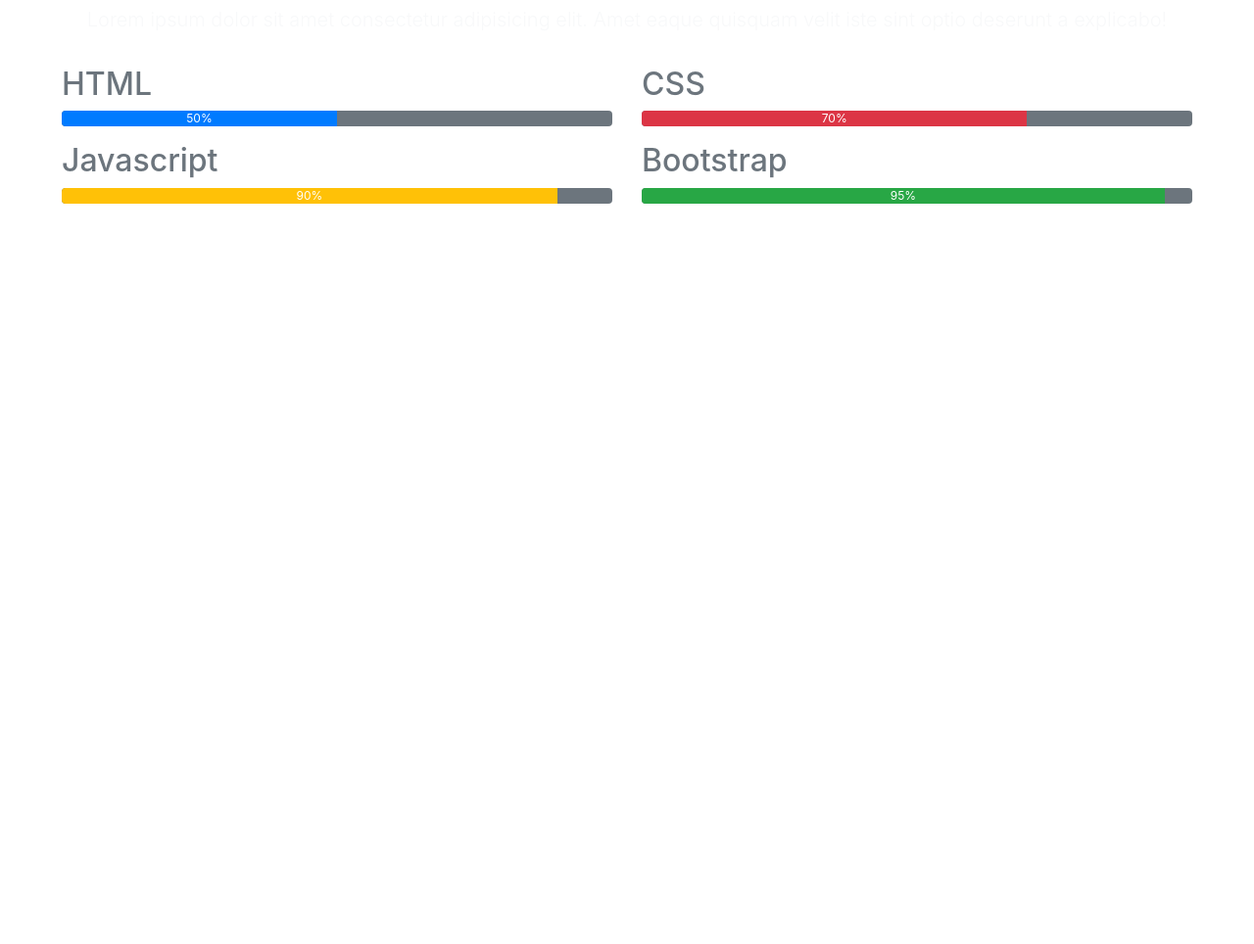
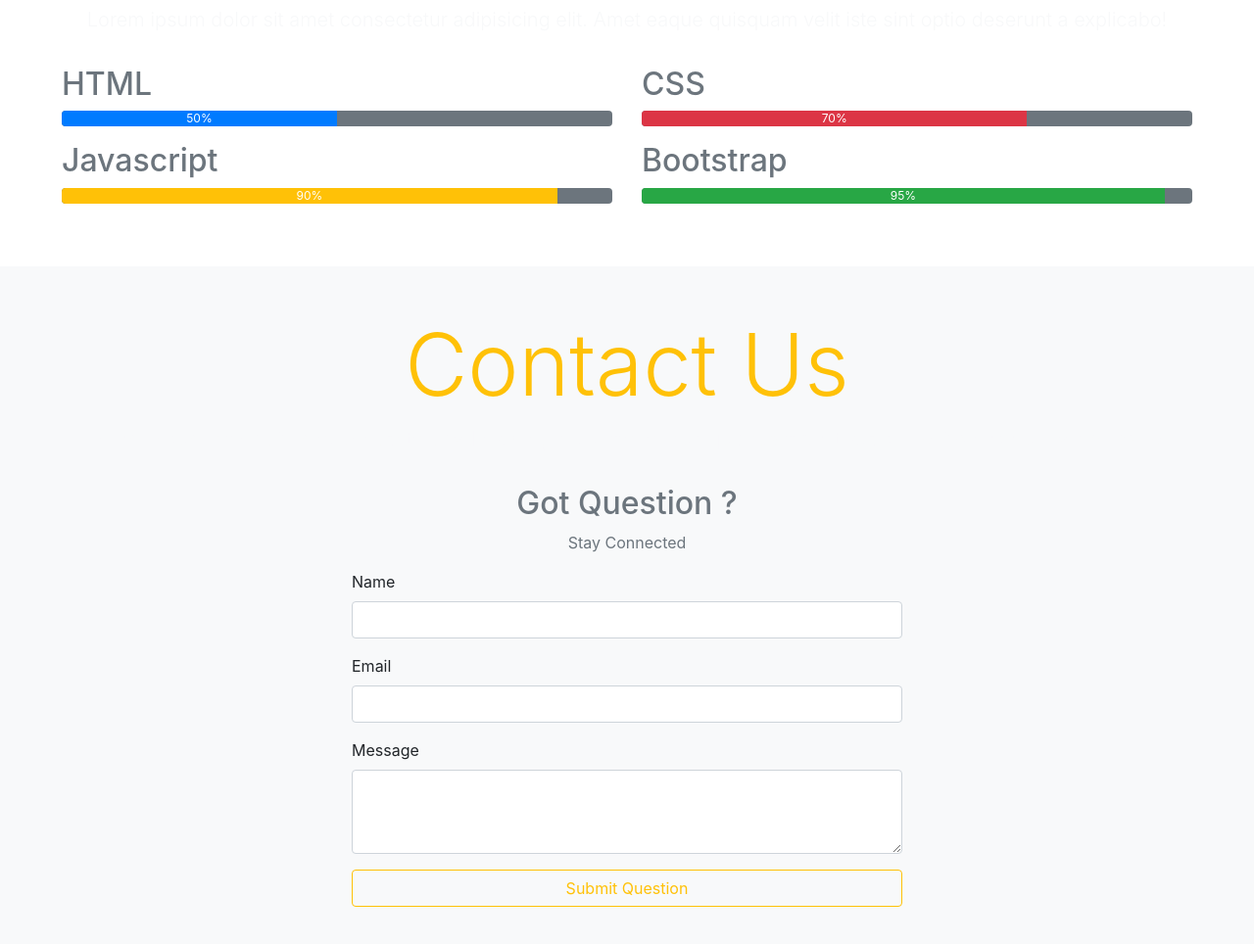
Before and after one commit to magicolala/Pure-Bootstrap-Website, a plain HTML site: page index.html in a window 1280 px wide. Shown: the part 3078-4042 px from the top of the page at 98% size. Before the commit the page ends 3350 px from the top, so only its background shows below. Drawn offline with nearby package versions, Linux system fonts and the light colour scheme.

Commit message:
add contact section

```diff
--- a/index.html
+++ b/index.html
@@ -462,6 +462,65 @@
         </section>
         <!-- end of progress -->
 
+        <!-- contact -->
+        <section class="p-5 bg-light">
+            <div class="container-fluid">
+                <!-- title -->
+                <div class="row">
+                    <div class="col text-center mb-3">
+                        <h1 class="text-warning display-2">Contact Us</h1>
+                        <p class="lead text-light">
+                            Lorem ipsum dolor sit amet consectetur adipisicing
+                            elit. Amet eaque quisquam velit iste sint optio
+                            deserunt a explicabo!
+                        </p>
+                    </div>
+                </div>
+                <!-- end of title -->
+                <div class="row justify-content-center">
+                    <div class="col-lg-6 col-md-8 col-sm-10">
+                        <div class="text-center text-secondary">
+                            <h2>Got Question ?</h2>
+                            <p>Stay Connected</p>
+                        </div>
+                        <form class="text muted">
+                            <div class="form-group">
+                                <label for="name">Name</label>
+                                <input
+                                    type="text"
+                                    class="form-control"
+                                    id="name"
+                                />
+                            </div>
+                            <div class="form-group">
+                                <label for="email">Email</label>
+                                <input
+                                    type="text"
+                                    class="form-control"
+                                    id="email"
+                                />
+                            </div>
+                            <div class="form-group">
+                                <label for="message">Message</label>
+                                <textarea
+                                    class="form-control"
+                                    id="message"
+                                    rows="3"
+                                ></textarea>
+                            </div>
+                            <button
+                                class="btn btn-outline-warning btn-block"
+                                type="submit"
+                            >
+                                Submit Question
+                            </button>
+                        </form>
+                    </div>
+                </div>
+            </div>
+        </section>
+        <!-- end of contact -->
+
         <!-- jQuery first, then Popper.js, then Bootstrap JS -->
         <script
             src="https://code.jquery.com/jquery-3.3.1.slim.min.js"
```
